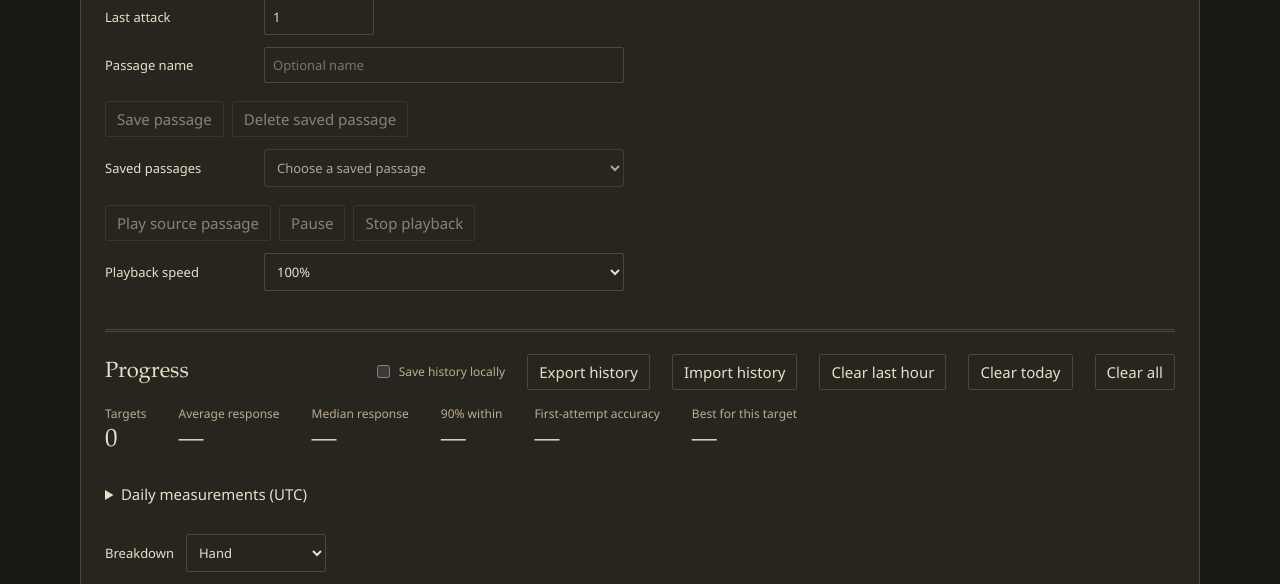
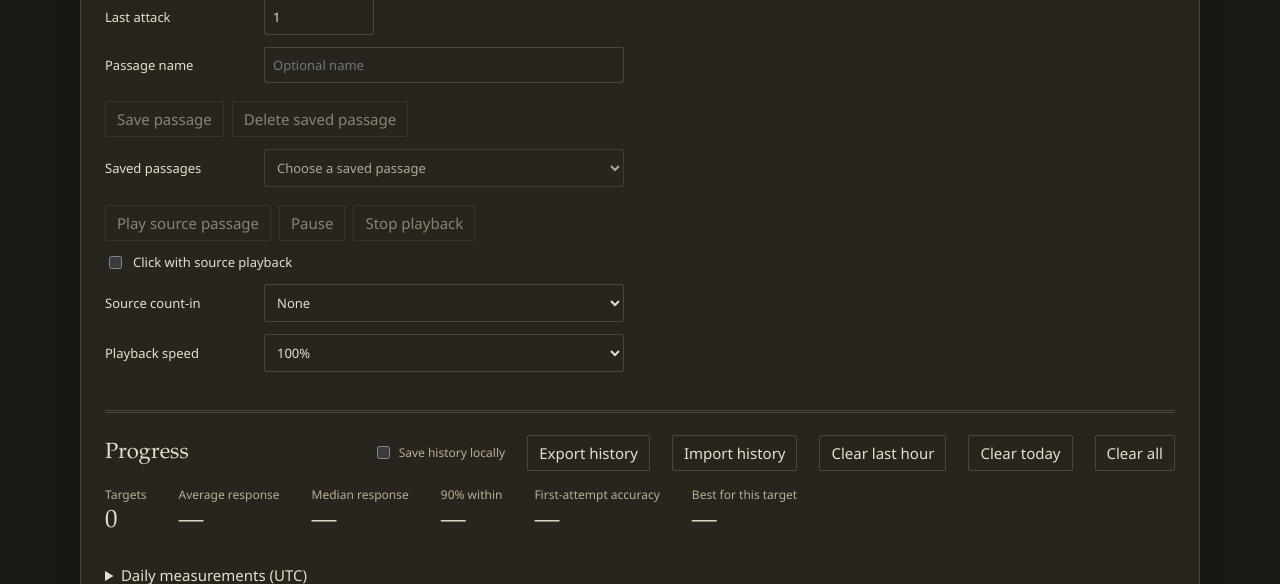
Before and after one commit to dkjroot/piano_sight_reader, a Flask app: page / in a window 1280 px wide. Shown: the part 2101-2685 px from the top of the page. Run offline with Flask 3, Linux system fonts and the light colour scheme.

Commit message:
Synchronize source metronome and count-in with MIDI tempo and meter

```diff
--- /dev/null
+++ b/static/beats.js
@@ -0,0 +1,34 @@
+import {secondsAt} from './transport.js';
+// Source MIDI meter pulses; no inference of printed pickups or beat grouping.
+export function sourceBeats(score,plan,speed=1,bars=0) {
+  if(plan.sourceStart===undefined || plan.sourceEnd<=plan.sourceStart) return {beats:[],leadIn:0};
+  speed=Math.max(.25,Math.min(2,Number(speed)||1)); bars=Math.max(0,Math.min(2,Math.trunc(bars)||0));
+  const first=plan.sourceStart, last=plan.sourceEnd, ppq=score.ticks_per_quarter;
+  const meters=new Map([[0,{tick:0,numerator:4,denominator:4}]]);
+  for(const event of score.events) if(event.message.type==='time_signature' && event.message.numerator>0 && event.message.denominator>0) meters.set(event.tick,{tick:event.tick,...event.message});
+  const changes=[...meters.values()].sort((a,b)=>a.tick-b.tick), beats=[], origin=secondsAt(score,first);
+  let entry=changes[0]; for(const meter of changes) if(meter.tick<=first) entry=meter;
+  for(let i=0;i<changes.length;i++) {
+    const meter=changes[i], end=Math.min(last,changes[i+1]?.tick??last), unit=ppq*4/meter.denominator;
+    let index=Math.max(0,Math.ceil((Math.max(first,meter.tick)-meter.tick)/unit)), tick=meter.tick+index*unit;
+    if(tick>=end) continue;
+    if(!Number.isFinite(unit) || unit<=0 || Math.ceil((end-tick)/unit)+beats.length>8192) throw new Error('Source passage exceeds 8,192 metronome pulses; choose a shorter passage.');
+    for(;tick<end;index++,tick=meter.tick+index*unit) beats.push({start:(secondsAt(score,tick)-origin)/speed,beat:index%meter.numerator,tick});
+  }
+  const tempo=score.tempo_map.filter(change=>change.tick<=first).at(-1), unit=ppq*4/entry.denominator;
+  const interval=tempo.microseconds_per_quarter/1e6*4/entry.denominator/speed, count=bars*entry.numerator, leadIn=count*interval;
+  const index=Math.ceil((first-entry.tick)/unit), offset=(entry.tick+index*unit-first)/unit;
+  const countIn=Array.from({length:count},(_,i)=>({start:-leadIn+(offset+i)*interval,beat:(index+i)%entry.numerator,countIn:true}));
+  return {beats:[...countIn,...beats],leadIn};
+}
+export class BeatCursor {
+  start(beats,origin,position=-Infinity) {this.beats=beats; this.origin=origin; this.index=0; this.position=position;}
+  pump(now,emit) {
+    if(!this.beats) return;
+    while(this.index<this.beats.length && this.origin+this.beats[this.index].start<now+.1) {
+      const beat=this.beats[this.index++], time=this.origin+beat.start;
+      if(beat.start<this.position-1e-7 || time<now-.03) continue;
+      emit({...beat,time:Math.max(now,time)});
+    }
+  }
+}
--- a/static/playback.js
+++ b/static/playback.js
@@ -1,14 +1,16 @@
+import {sourceBeats,BeatCursor} from './beats.js';
 import {PlaybackCursor,referencePlan} from './transport.js';
 const $=id=>document.getElementById(id);
 export class SourcePlayer {
   constructor(sound,scorePanel) {
-    this.sound=sound; this.panel=scorePanel; this.cursor=new PlaybackCursor(); this.timer=null; this.revision=0; this.lastPaint=-1;
+    this.sound=sound; this.panel=scorePanel; this.cursor=new PlaybackCursor(); this.timer=null; this.revision=0; this.lastPaint=-1; this.beatPlan=null; this.beats=new BeatCursor();
     scorePanel.onPassageChange=()=>{this.stop(); this.refresh();};
     sound.onReferenceStop=()=>this.stop(); sound.onConfigure=()=>this.refresh();
     $('play-source').addEventListener('click',()=>void this.play());
     $('pause-source').addEventListener('click',()=>{this.revision++; this.cursor.pause(sound.engine.context.currentTime); this.silence(); $('source-playback-status').textContent=`Paused · ${this.cursor.position.toFixed(1)} / ${this.cursor.plan.duration.toFixed(1)} s`; this.refresh();});
     $('stop-source').addEventListener('click',()=>this.stop());
-    $('source-speed').addEventListener('change',()=>this.stop());
+    for(const id of ['source-speed','source-clicks','source-countin']) $(id).addEventListener('change',()=>this.stop());
+    $('metronome').addEventListener('change',()=>{if($('metronome').checked && this.beatPlan?.beats.length) this.stop();});
     this.refresh();
   }
   refresh() {
@@ -22,23 +24,29 @@ export class SourcePlayer {
   async play() {
     const revision=++this.revision;
     try {
-      const plan=this.cursor.state==='paused' ? this.cursor.plan : referencePlan(this.panel.score,{start:+$('passage-start').value,end:+$('passage-end').value,tracks:this.panel.rules()},+$('source-speed').value);
+      const resuming=this.cursor.state==='paused';
+      const plan=resuming ? this.cursor.plan : referencePlan(this.panel.score,{start:+$('passage-start').value,end:+$('passage-end').value,tracks:this.panel.rules()},+$('source-speed').value);
+      const beatPlan=resuming ? this.beatPlan : $('source-clicks').checked ? sourceBeats(this.panel.score,plan,+$('source-speed').value,+$('source-countin').value) : {beats:[],leadIn:0};
       if(!plan.notes.length || !plan.duration) throw new Error('No playable note durations in this source passage.');
       if(!await this.sound.activate() || revision!==this.revision) return;
       this.sound.engine.reference.stop();
-      this.cursor.play(plan,this.sound.engine.context.currentTime,this.cursor.state==='paused' ? this.cursor.position : 0);
+      this.beatPlan=beatPlan;
+      if(beatPlan.beats.length) this.sound.stopClock();
+      this.cursor.play(plan,this.sound.engine.context.currentTime+(resuming ? 0 : beatPlan.leadIn),resuming ? this.cursor.position : 0);
+      this.beats.start(beatPlan.beats,this.cursor.origin,resuming ? this.cursor.position : -Infinity);
       this.lastPaint=-1; this.pump(); this.timer=setInterval(()=>this.pump(),25); this.refresh();
     } catch(error) {$('source-playback-status').textContent='Playback failed: '+error.message;}
   }
   pump() {
     const now=this.sound.engine.context.currentTime;
     this.cursor.pump(now,note=>this.sound.engine.reference.noteOn(note.pitch,note.time,note.duration,note.id,note.velocity/127));
+    if(this.cursor.state==='playing') this.beats.pump(now,beat=>this.sound.engine.click(beat));
     if(now-this.lastPaint>.2 || this.cursor.state==='ended') {
-      $('source-playback-status').textContent=`${this.cursor.state==='ended' ? 'Finished' : 'Playing'} · ${this.cursor.at(now).toFixed(1)} / ${this.cursor.plan.duration.toFixed(1)} s`;
+      $('source-playback-status').textContent=now<this.cursor.origin && this.beatPlan.leadIn ? `Count-in · ${(this.cursor.origin-now).toFixed(1)} s` : `${this.cursor.state==='ended' ? 'Finished' : 'Playing'} · ${this.cursor.at(now).toFixed(1)} / ${this.cursor.plan.duration.toFixed(1)} s`;
       this.lastPaint=now;
     }
     if(this.cursor.state==='ended') {this.silence(); this.refresh();}
   }
-  silence() {clearInterval(this.timer); this.timer=null; this.sound.engine?.reference.stop();}
-  stop() {this.revision++; this.cursor.stop(); this.silence(); $('source-playback-status').textContent=''; this.refresh();}
+  silence() {clearInterval(this.timer); this.timer=null; this.sound.engine?.reference.stop(); if(this.beatPlan?.beats.length) this.sound.engine?.stopClicks();}
+  stop() {this.revision++; this.cursor.stop(); this.silence(); this.beatPlan=null; $('source-playback-status').textContent=''; this.refresh();}
 }
--- a/static/sound.js
+++ b/static/sound.js
@@ -1,6 +1,6 @@
 import {LocalAudio,MetronomeClock} from './audio.js';
 const $=id=>document.getElementById(id);
-const ids=['live-instrument','live-volume','reference-instrument','reference-volume','reference-sound','click-volume','tempo','beats','source-speed'];
+const ids=['live-instrument','live-volume','reference-instrument','reference-volume','reference-sound','click-volume','tempo','beats','source-speed','source-clicks','source-countin'];
 export class SoundPanel {
   constructor(getTarget,getPitches,getAttacks=()=>new Map()) {
     this.getTarget=getTarget; this.getPitches=getPitches; this.getAttacks=getAttacks; this.clock=new MetronomeClock(); this.engine=null; this.timer=null; this.revision=0; this.auditionRevision=0; this.onReferenceStop=()=>{}; this.onConfigure=()=>{};
--- a/static/style.css
+++ b/static/style.css
@@ -308,3 +308,5 @@ h1 .subtitle { display:block; letter-spacing:0; }
 .sound-credits { margin:12px 0 0; font-size:12px; }
 .sound-credits summary { cursor:pointer; color:var(--muted); }
 .sound-credits a { color:var(--accent); }
+
+.score-panel > label.check { display:flex; justify-content:flex-start; }
--- a/templates/index.html
+++ b/templates/index.html
@@ -93,6 +93,8 @@
     <label>Saved passages <select id="saved-passages" disabled><option value="">Choose a saved passage</option></select></label>
     <p id="passage-status" class="small" role="status"></p>
     <div class="range-buttons"><button id="play-source" class="quiet" disabled>Play source passage</button><button id="pause-source" class="quiet" disabled>Pause</button><button id="stop-source" class="quiet" disabled>Stop playback</button></div>
+    <label class="check"><input id="source-clicks" type="checkbox"> Click with source playback</label>
+    <label>Source count-in <select id="source-countin"><option value="0">None</option><option value="1">1 bar</option><option value="2">2 bars</option></select></label>
     <label>Playback speed <select id="source-speed"><option value="0.25">25%</option><option value="0.5">50%</option><option value="0.75">75%</option><option value="1" selected>100%</option><option value="1.25">125%</option><option value="1.5">150%</option><option value="2">200%</option></select></label>
     <p id="source-playback-status" class="small" role="status"></p>
     <p id="outline-status" class="small" role="status"></p><p id="score-playing" class="small" role="status"></p>
```
Also changed, not shown: DEVELOPMENT.md (+12 -1 lines), ROADMAP.md (+3 -0 lines), tests/browser.cjs (+13 -0 lines), tests/core.test.js (+27 -0 lines), tests/test_app.py (+1 -1 lines), README.md.
